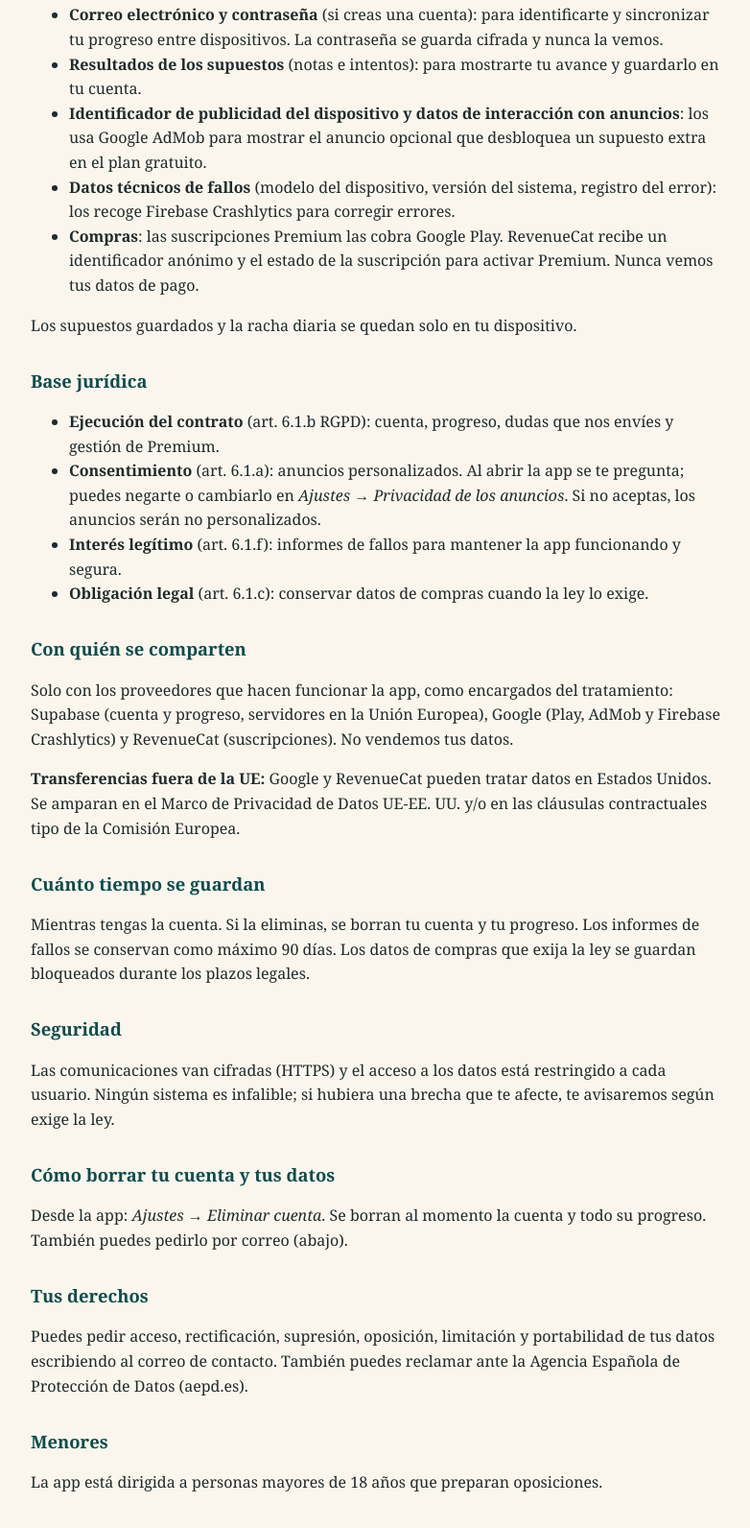
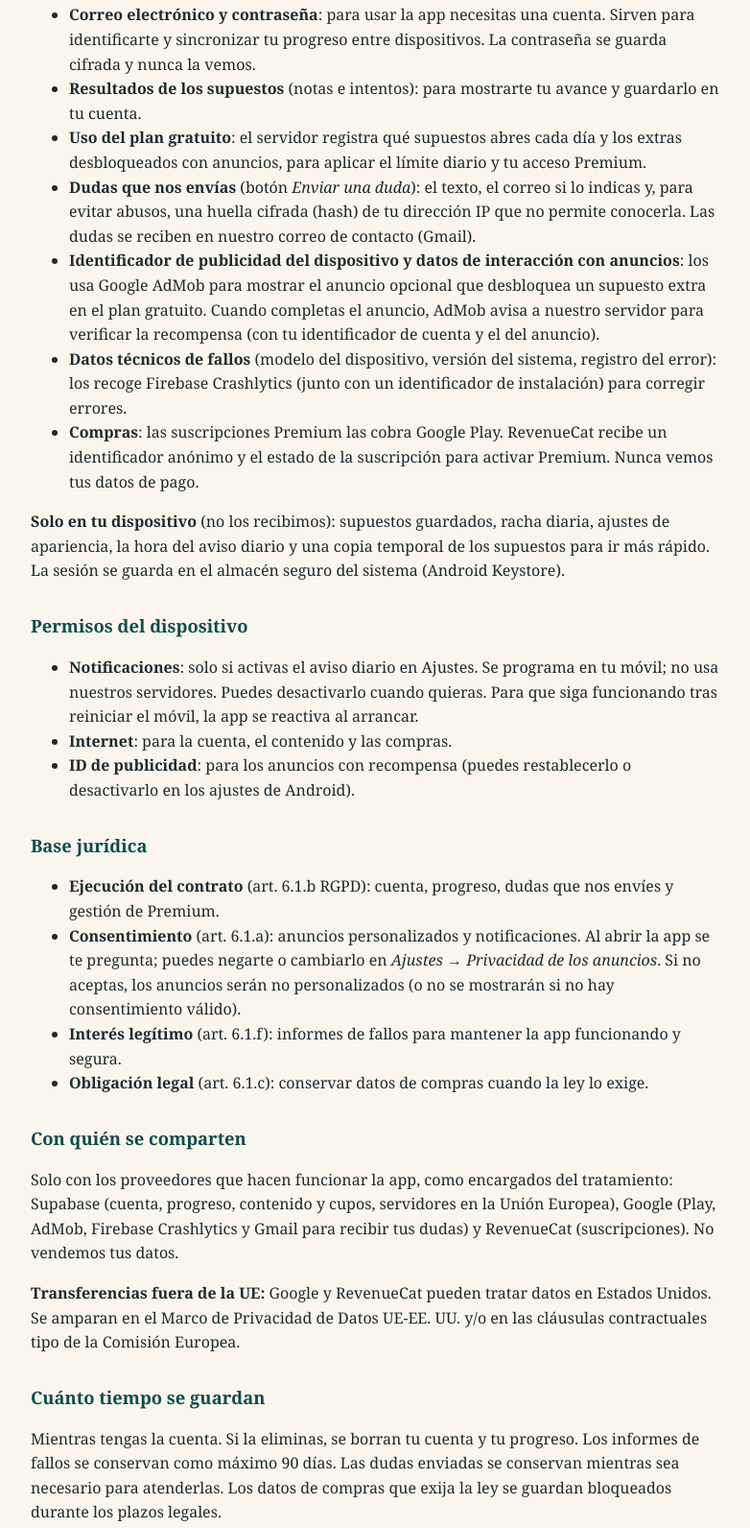
Before and after one commit to TestSeguridadSocial/supuestos-practicos-legal, a plain HTML site: page index.html in a window 1280 px wide. Shown: the part 434-2026 px from the top of the page at 96% size, without its empty margins (248-1030 px from the left). Drawn offline with Linux system fonts and the light colour scheme.

Commit message:
Actualiza privacidad y términos (revisión 19/11/2026)

```diff
--- a/index.html
+++ b/index.html
@@ -12,7 +12,7 @@
 </head>
 <body>
 <h1>Política de privacidad</h1>
-<p><strong>Supuestos Prácticos SS</strong> (es.supuestospracticosss.app)<br><small>Última actualización: 19 de noviembre de 2026</small></p>
+<p><strong>Supuestos Prácticos SS</strong> (es.supuestospracticosss.app)<br><small>Última actualización: 19 de noviembre de 2026 (revisada)</small></p>
 
 <p>Esta app sirve para practicar supuestos prácticos del temario de Seguridad Social. No es una app oficial ni está vinculada a ningún organismo público.</p>
 
@@ -21,34 +21,43 @@
 
 <h2>Qué datos recogemos y para qué</h2>
 <ul>
-  <li><strong>Correo electrónico y contraseña</strong> (si creas una cuenta): para identificarte y sincronizar tu progreso entre dispositivos. La contraseña se guarda cifrada y nunca la vemos.</li>
+  <li><strong>Correo electrónico y contraseña</strong>: para usar la app necesitas una cuenta. Sirven para identificarte y sincronizar tu progreso entre dispositivos. La contraseña se guarda cifrada y nunca la vemos.</li>
   <li><strong>Resultados de los supuestos</strong> (notas e intentos): para mostrarte tu avance y guardarlo en tu cuenta.</li>
-  <li><strong>Identificador de publicidad del dispositivo y datos de interacción con anuncios</strong>: los usa Google AdMob para mostrar el anuncio opcional que desbloquea un supuesto extra en el plan gratuito.</li>
-  <li><strong>Datos técnicos de fallos</strong> (modelo del dispositivo, versión del sistema, registro del error): los recoge Firebase Crashlytics para corregir errores.</li>
+  <li><strong>Uso del plan gratuito</strong>: el servidor registra qué supuestos abres cada día y los extras desbloqueados con anuncios, para aplicar el límite diario y tu acceso Premium.</li>
+  <li><strong>Dudas que nos envías</strong> (botón <em>Enviar una duda</em>): el texto, el correo si lo indicas y, para evitar abusos, una huella cifrada (hash) de tu dirección IP que no permite conocerla. Las dudas se reciben en nuestro correo de contacto (Gmail).</li>
+  <li><strong>Identificador de publicidad del dispositivo y datos de interacción con anuncios</strong>: los usa Google AdMob para mostrar el anuncio opcional que desbloquea un supuesto extra en el plan gratuito. Cuando completas el anuncio, AdMob avisa a nuestro servidor para verificar la recompensa (con tu identificador de cuenta y el del anuncio).</li>
+  <li><strong>Datos técnicos de fallos</strong> (modelo del dispositivo, versión del sistema, registro del error): los recoge Firebase Crashlytics (junto con un identificador de instalación) para corregir errores.</li>
   <li><strong>Compras</strong>: las suscripciones Premium las cobra Google Play. RevenueCat recibe un identificador anónimo y el estado de la suscripción para activar Premium. Nunca vemos tus datos de pago.</li>
 </ul>
-<p>Los supuestos guardados y la racha diaria se quedan solo en tu dispositivo.</p>
+<p><strong>Solo en tu dispositivo</strong> (no los recibimos): supuestos guardados, racha diaria, ajustes de apariencia, la hora del aviso diario y una copia temporal de los supuestos para ir más rápido. La sesión se guarda en el almacén seguro del sistema (Android Keystore).</p>
+
+<h2>Permisos del dispositivo</h2>
+<ul>
+  <li><strong>Notificaciones</strong>: solo si activas el aviso diario en Ajustes. Se programa en tu móvil; no usa nuestros servidores. Puedes desactivarlo cuando quieras. Para que siga funcionando tras reiniciar el móvil, la app se reactiva al arrancar.</li>
+  <li><strong>Internet</strong>: para la cuenta, el contenido y las compras.</li>
+  <li><strong>ID de publicidad</strong>: para los anuncios con recompensa (puedes restablecerlo o desactivarlo en los ajustes de Android).</li>
+</ul>
 
 <h2>Base jurídica</h2>
 <ul>
   <li><strong>Ejecución del contrato</strong> (art. 6.1.b RGPD): cuenta, progreso, dudas que nos envíes y gestión de Premium.</li>
-  <li><strong>Consentimiento</strong> (art. 6.1.a): anuncios personalizados. Al abrir la app se te pregunta; puedes negarte o cambiarlo en <em>Ajustes → Privacidad de los anuncios</em>. Si no aceptas, los anuncios serán no personalizados.</li>
+  <li><strong>Consentimiento</strong> (art. 6.1.a): anuncios personalizados y notificaciones. Al abrir la app se te pregunta; puedes negarte o cambiarlo en <em>Ajustes → Privacidad de los anuncios</em>. Si no aceptas, los anuncios serán no personalizados (o no se mostrarán si no hay consentimiento válido).</li>
   <li><strong>Interés legítimo</strong> (art. 6.1.f): informes de fallos para mantener la app funcionando y segura.</li>
   <li><strong>Obligación legal</strong> (art. 6.1.c): conservar datos de compras cuando la ley lo exige.</li>
 </ul>
 
 <h2>Con quién se comparten</h2>
-<p>Solo con los proveedores que hacen funcionar la app, como encargados del tratamiento: Supabase (cuenta y progreso, servidores en la Unión Europea), Google (Play, AdMob y Firebase Crashlytics) y RevenueCat (suscripciones). No vendemos tus datos.</p>
+<p>Solo con los proveedores que hacen funcionar la app, como encargados del tratamiento: Supabase (cuenta, progreso, contenido y cupos, servidores en la Unión Europea), Google (Play, AdMob, Firebase Crashlytics y Gmail para recibir tus dudas) y RevenueCat (suscripciones). No vendemos tus datos.</p>
 <p><strong>Transferencias fuera de la UE:</strong> Google y RevenueCat pueden tratar datos en Estados Unidos. Se amparan en el Marco de Privacidad de Datos UE-EE. UU. y/o en las cláusulas contractuales tipo de la Comisión Europea.</p>
 
 <h2>Cuánto tiempo se guardan</h2>
-<p>Mientras tengas la cuenta. Si la eliminas, se borran tu cuenta y tu progreso. Los informes de fallos se conservan como máximo 90 días. Los datos de compras que exija la ley se guardan bloqueados durante los plazos legales.</p>
+<p>Mientras tengas la cuenta. Si la eliminas, se borran tu cuenta y tu progreso. Los informes de fallos se conservan como máximo 90 días. Las dudas enviadas se conservan mientras sea necesario para atenderlas. Los datos de compras que exija la ley se guardan bloqueados durante los plazos legales.</p>
 
 <h2>Seguridad</h2>
 <p>Las comunicaciones van cifradas (HTTPS) y el acceso a los datos está restringido a cada usuario. Ningún sistema es infalible; si hubiera una brecha que te afecte, te avisaremos según exige la ley.</p>
 
 <h2>Cómo borrar tu cuenta y tus datos</h2>
-<p>Desde la app: <em>Ajustes → Eliminar cuenta</em>. Se borran al momento la cuenta y todo su progreso. También puedes pedirlo por correo (abajo).</p>
+<p>Desde la app: <em>Ajustes → Eliminar cuenta</em>. Se borran al momento la cuenta, su progreso y su registro de uso. También puedes pedirlo por correo (abajo).</p>
 
 <h2>Tus derechos</h2>
 <p>Puedes pedir acceso, rectificación, supresión, oposición, limitación y portabilidad de tus datos escribiendo al correo de contacto. También puedes reclamar ante la Agencia Española de Protección de Datos (aepd.es).</p>
```
Also changed, not shown: terminos.html (+5 -3 lines).
